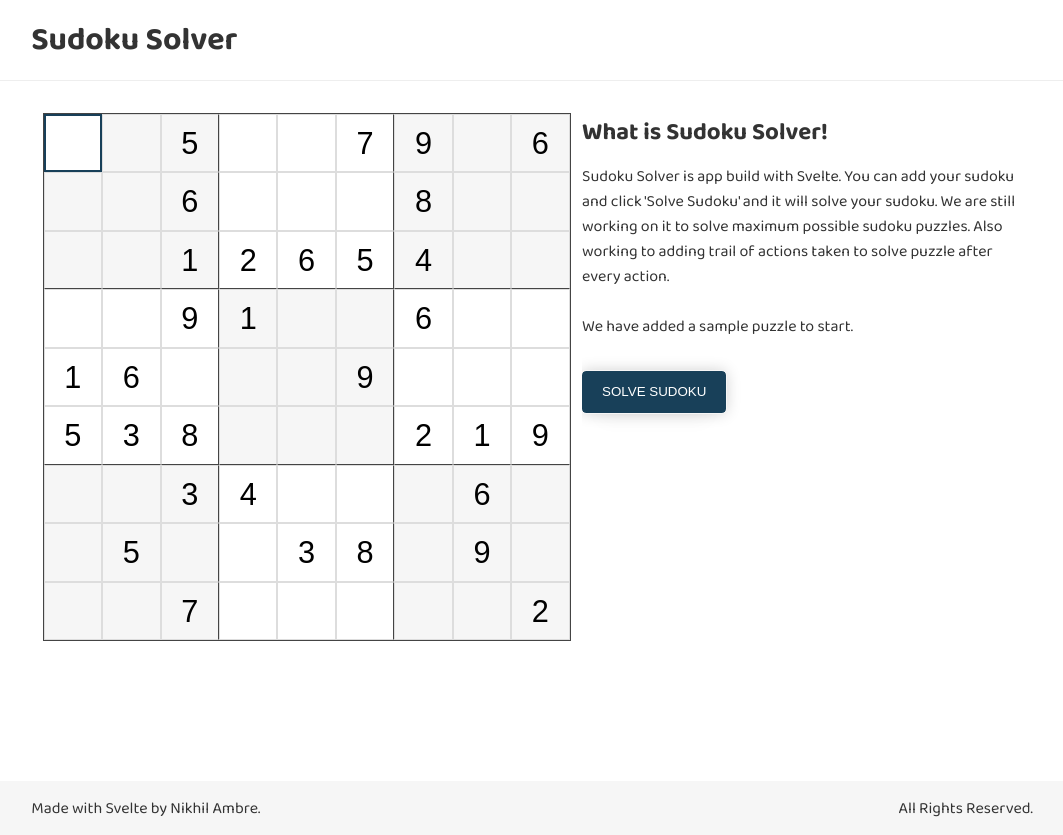
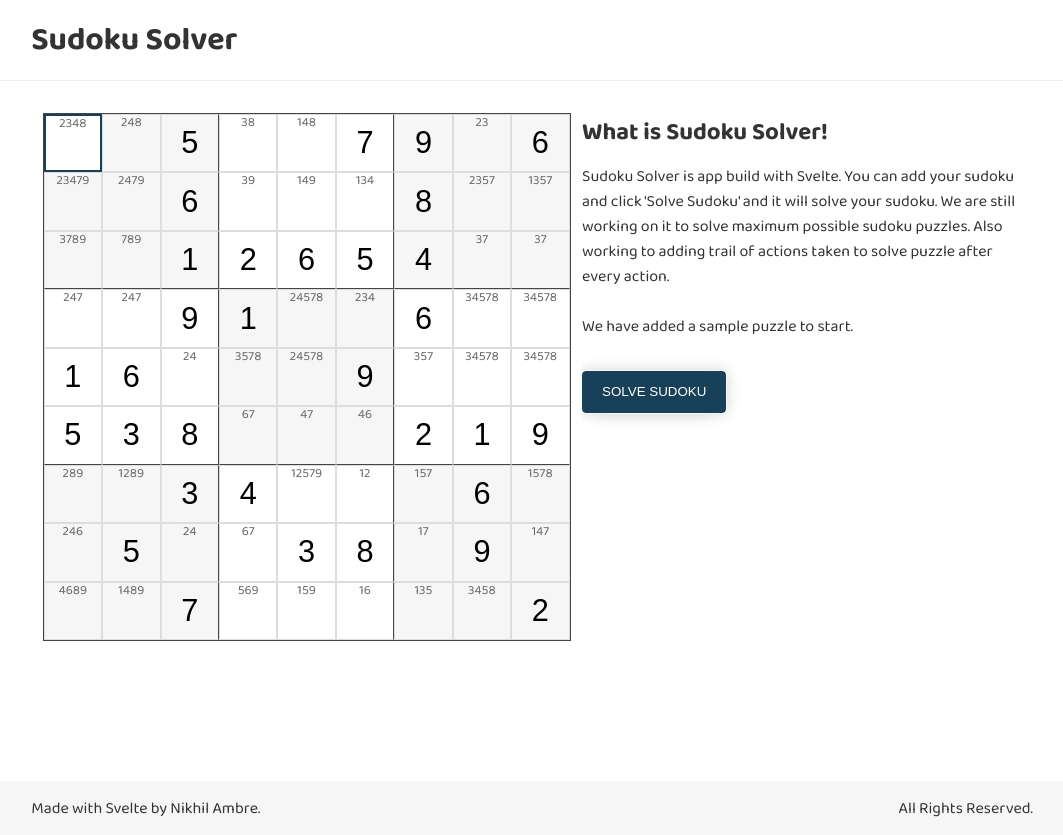
Before and after one commit to nikhilambre/sudoku, a Svelte app: page / in a window 1280 px wide. Both pictures are taken after a click on the button "SOLVE SUDOKU". Shown: the whole page, without its empty margins (108-1171 px from the left). Built offline with nearby package versions, Linux system fonts and the light colour scheme.

Commit message:
Possible value display feature added

```diff
--- a/src/App.svelte
+++ b/src/App.svelte
@@ -120,7 +120,7 @@
     if (isSudokuNotSolved(values) && attempt > 0) {
       solveSudoku(attempt--);
     }
-    // console.log("final", possibleValues);
+    console.log("final", possibleValues);
   };
 </script>
 
@@ -132,7 +132,8 @@
     {values}
     {errorArr}
     {selectedX}
-    {selectedY} />
+    {selectedY}
+    {possibleValues} />
   <SudokuData on:click={solveSudoku} />
 </Main>
 <Footer />
--- a/src/components/Sudoku.svelte
+++ b/src/components/Sudoku.svelte
@@ -5,6 +5,7 @@
   export let errorArr;
   export let selectedX;
   export let selectedY;
+  export let possibleValues;
 
   onMount(() => {
     document.querySelector("#sudo00 input").focus();
@@ -34,6 +35,7 @@
     text-align: center;
     font-size: 1.6em;
     line-height: 2.5em;
+    position: relative;
   }
   .sudoku-elem.active {
     border: 0.1em solid var(--primary-color);
@@ -71,11 +73,28 @@
     font-size: 1.2em;
     width: 100%;
     height: 100%;
+    position: absolute;
+    left: 0;
+    top: 0;
     padding: 0;
     line-height: 2.5em;
     text-align: center;
     caret-color: transparent;
     cursor: pointer;
+  }
+  .possible-values {
+    height: 100%;
+    width: 100%;
+    display: flex;
+    justify-content: center;
+    align-items: flex-start;
+    flex-wrap: wrap;
+  }
+  .possible-values span {
+    font-size: 0.5em;
+    line-height: 1.2em;
+    color: #666;
+    font-weight: 100;
   }
 </style>
 
@@ -92,6 +111,11 @@
           data-boxX={Math.floor((i + 3) / 3)}
           data-boxY={Math.floor((j + 3) / 3)}
           data-value={values[i][j]}>
+          <div class="possible-values">
+            {#each possibleValues[i][j] as x}
+              <span class="val-span">{x}</span>
+            {/each}
+          </div>
           <input
             class="elem-input"
             maxlength="1"
```
